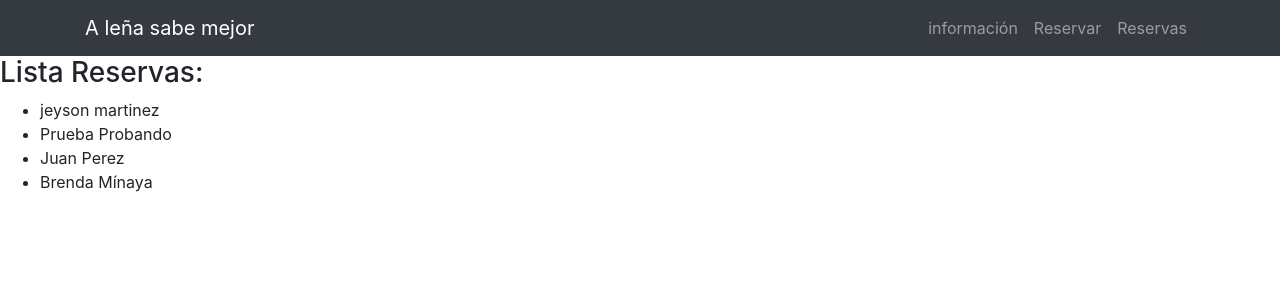
After one commit to cjgarcia/proyecto_web, a Django app: page /reservas/ in a window 1280 px wide. The commit adds this page. Shown: the top 300 px of the page. Run offline with Django 3.2, Linux system fonts and the light colour scheme; data comes from the database, SQL or seed files in the repository; both versions use the stored data as it was after the commit; parts of the project's set-up code (start-up, migrations or seed data) failed here and were passed over; some libraries are stand-ins or nearby versions.

Commit message:
ejemplo con generics views

```diff
--- a/web_project/a_leña/templates/a_leña/index.html
+++ b/web_project/a_leña/templates/a_leña/index.html
@@ -28,7 +28,7 @@
   <!-- Navigation -->
   <nav class="navbar navbar-expand-lg navbar-dark bg-dark static-top">
     <div class="container">
-      <a class="navbar-brand" href="{% url 'index'%}">A leña sabe mejor</a>
+      <a class="navbar-brand" href="{% url 'alena:index'%}">A leña sabe mejor</a>
 
       <button class="navbar-toggler" type="button" data-toggle="collapse" data-target="#navbarResponsive" aria-controls="navbarResponsive" aria-expanded="false" aria-label="Toggle navigation">
         <span class="navbar-toggler-icon"></span>
@@ -38,15 +38,15 @@
         <ul class="navbar-nav ml-auto">
 
           <li class="nav-item">
-              <a class="nav-link" href="{% url 'info' %}">información</a>
+              <a class="nav-link" href="{% url 'alena:info' %}">información</a>
           </li>
 
           <li class="nav-item">
-            <a class="nav-link" href="{% url 'reservar' %}">Reservar</a>
+            <a class="nav-link" href="{% url 'alena:reservar' %}">Reservar</a>
           </li>
 
           <li class="nav-item">
-            <a class="nav-link" href="{% url 'mi_reserva' %}">Mi reserva</a>
+            <a class="nav-link" href="{% url 'alena:reservas' %}">Reservas</a>
           </li>
 
         </ul>
@@ -56,7 +56,7 @@
 
 {% endblock %}
 
-{% block conted %}
+{% block content %}
 
   <!-- Page Content -->
   <div class="container">
--- a/web_project/a_leña/templates/a_leña/info.html
+++ b/web_project/a_leña/templates/a_leña/info.html
@@ -1,6 +1,6 @@
-{% extends 'a_leña\index.html' %}
+{% extends 'a_leña/index.html' %}
 
-{% block conted %}
+{% block content %}
 
 <div class="container">
     <div class="row">
--- /dev/null
+++ b/web_project/a_leña/templates/a_leña/reservas_list.html
@@ -0,0 +1,10 @@
+{% extends 'a_leña/index.html' %}
+
+{% block content %}
+<h3>Lista Reservas:</h3>
+<ul>
+    {% for reserva in reservas_list %}
+        <li>{{ reserva }}</li>
+    {% endfor %}
+</ul>
+{% endblock%}
--- /dev/null
+++ b/web_project/a_leña/urls.py
@@ -0,0 +1,12 @@
+from django.urls import path
+from . import views
+
+app_name='alena'
+urlpatterns = [
+    path('', views.IndexView.as_view(), name='index'),
+    path('info/', views.InfoView.as_view(), name='info'),
+    path('reservas/', views.ReservasView.as_view(), name='reservas'),
+    path('reservar/', views.ReservarView.as_view(), name='reservar'),
+    path('reserva/<int:pk>/eliminar/', views.EliminarView.as_view(), name='eliminar'),
+    path('reserva/<int:pk>/detalle', views.Mi_reservaView.as_view(), name='reserva'),
+]
--- a/web_project/a_leña/views.py
+++ b/web_project/a_leña/views.py
@@ -1,7 +1,9 @@
 from django.shortcuts import render, redirect
-from django.views import View
+from django.views import View, generic
+from django.views.generic.edit import CreateView, UpdateView, DeleteView
 from .form import reservaform
 from .models import Reserva
+from django.urls import reverse_lazy
 
 
 # Create your views here.
@@ -14,20 +16,22 @@ class InfoView(View):
    def get(self, request):
       return render(request, 'a_leña/info.html')
 
-class ResevarView(View):
-   def get(self, request):
-      if request.method == 'POST':
-         form = reservaform(request.POST or None)
-         if form.is_valid():
-            form.save()
-            redirect('a_leña:index')
-         #context = {
-         # 'form': form
-         #}
-      else:
-         form = reservaform()
-      return render(request, 'a_leña/reservar.html',{'form':form})
+class EliminarView(DeleteView):
+   pass
 
-class Mi_reservaView(View):
-   def get(self, request):
-      return render(request, 'a_leña/mi_reserva.html')
+class ReservasView(generic.ListView):
+    template_name = 'a_leña/reservas_list.html'
+    context_object_name = 'reservas_list'
+
+    def get_queryset(self):
+        return Reserva.objects.all()
+
+class ReservarView(CreateView):
+    model = Reserva
+    fields = '__all__'
+    success_url = reverse_lazy('alena:reservas')
+
+class Mi_reservaView(generic.DetailView):
+   model = Reserva
+   fields = '__all__'
+   template_name = 'a_leña/mi_reserva.html'
--- a/web_project/web_project/settings.py
+++ b/web_project/web_project/settings.py
@@ -26,7 +26,7 @@ SECRET_KEY = '=5%%f6*$*tu*rjsu8*9iqdy3)gq4r%4oi#z^_2+53fqfl#^n@#'
 # SECURITY WARNING: don't run with debug turned on in production!
 DEBUG = True
 
-ALLOWED_HOSTS = []
+ALLOWED_HOSTS = ['*']
 
 
 # Application definition
--- a/web_project/web_project/urls.py
+++ b/web_project/web_project/urls.py
@@ -14,14 +14,16 @@ Including another URLconf
     2. Add a URL to urlpatterns:  path('blog/', include('blog.urls'))
 """
 from django.contrib import admin
-from django.urls import path
+from django.urls import path, include
 from a_leña import views
 
 
 urlpatterns = [
     path('admin/', admin.site.urls),
-    path('', views.IndexView.as_view(), name = 'index'),
-    path('info/',views.InfoView.as_view(), name = 'info'),
-    path('reservar/',views.ResevarView.as_view(), name = 'reservar'),
-    path('mi_reserva/', views.Mi_reservaView.as_view(), name = 'mi_reserva')
+    path('', include('a_leña.urls')),
+
+    # path('', views.IndexView.as_view(), name = 'index'),
+    # path('info/',views.InfoView.as_view(), name = 'info'),
+    # path('reservar/',views.ResevarView.as_view(), name = 'reservar'),
+    # path('mi_reserva/', views.Mi_reservaView.as_view(), name = 'mi_reserva')
 ]
```
Also changed, not shown: web_project/a_leña/templates/a_leña/mi_reserva.html (+13 -3 lines), web_project/a_leña/templates/a_leña/reserva_form.html (added, +15 -0 lines), web_project/db.sqlite3.
